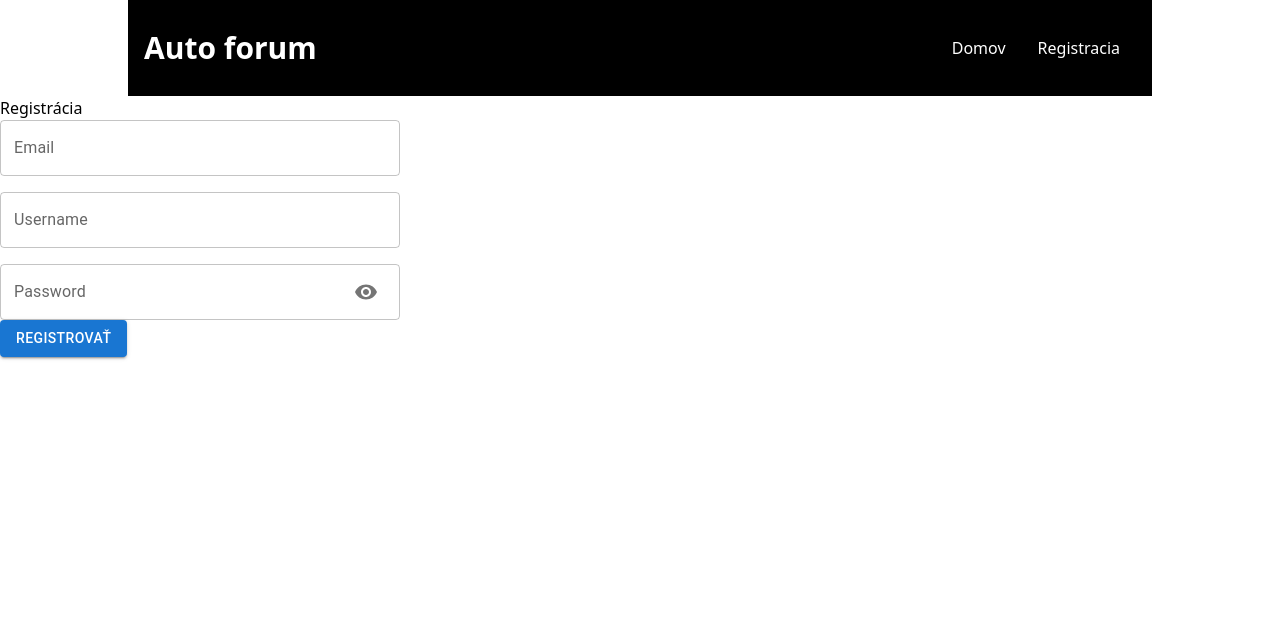
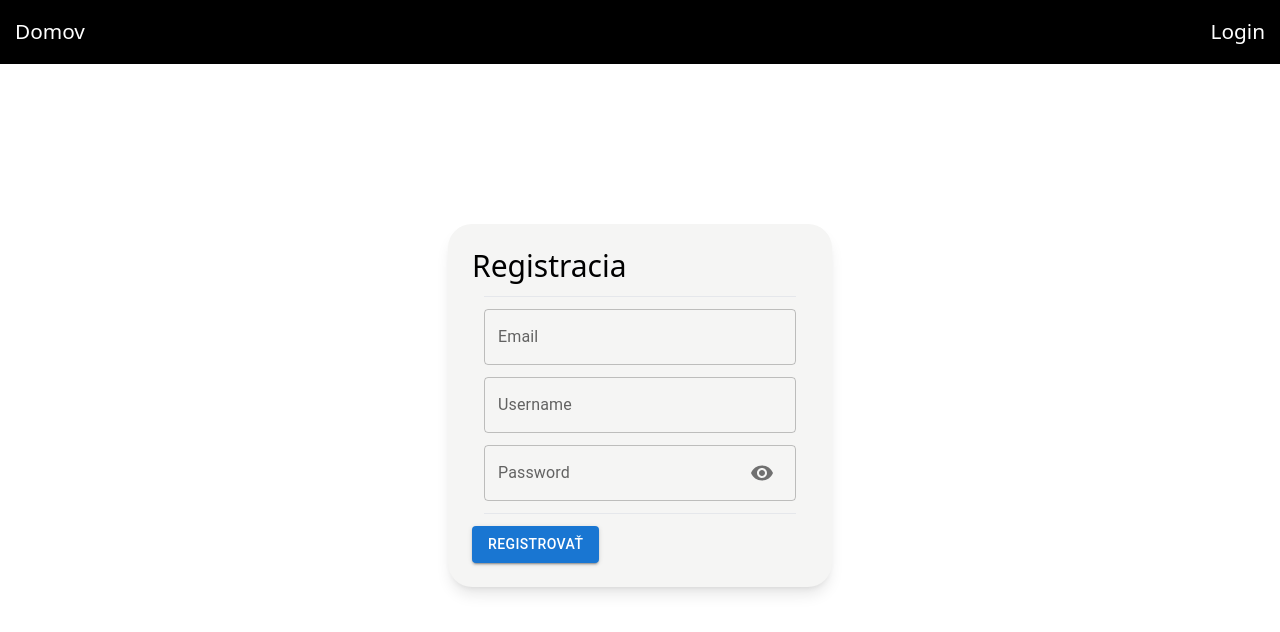
Before and after one commit to PatrikBalvan/VAII-client, a React (Create React App) app: page /register in a window 1280 px wide. Shown: the top 632 px of the page. Built offline with nearby package versions, Linux system fonts and the light colour scheme.

Commit message:
vizualna prerabka navbaru, login screenu a register screenu

```diff
--- a/src/App.tsx
+++ b/src/App.tsx
@@ -24,6 +24,7 @@ function App() {
       <Header setUser={setUser} user={user}/>
       <Routes>
         <Route path='/' element={<Home user={user} setUser={setUser}/>}/>
+        <Route path='/login' element={<Login user={user} setUser={setUser}/>}/>
         <Route path='/register' element={<Register user={user} setUser={setUser}/>}/>
       </Routes>
     </BrowserRouter>
--- a/src/components/Header.tsx
+++ b/src/components/Header.tsx
@@ -1,7 +1,10 @@
 import { Dispatch, FC, SetStateAction, useState } from 'react';
 import { User } from '../App';
 import { Link } from 'react-router-dom';
-import { ReorderFourOutline, CloseOutline } from "react-ionicons";
+import '../styles/Header.css'
+import Login from '../sites/Login';
+import { Button, IconButton } from '@mui/material';
+import ReorderIcon from '@mui/icons-material/Reorder';
 
 interface HeaderProps {
   setUser: Dispatch<SetStateAction<User>>
@@ -24,25 +27,29 @@ const Header: FC<HeaderProps> = (props) => {
 
   const navLinks = [
 		{ title: "Domov", path: "/" },
-    { title: "Registracia", path: "/register" },
 	];
 
   return (
-		<div className='flex justify-between items-center h-24 max-w-[80%] mx-auto px-4 bg-black text-white'>
-      <h1 className='w-full text-3xl font-bold'>Auto forum</h1>
-      <div className='hidden md:flex'>
-        {navLinks.map((item) => (
-          <Link className='p-4' to={item.path} key={item.title}>{item.title}</Link>
-        ))}
+		<div className='nav-bar'>
+      <div className='nav-left-side'>
+        <div className='nav-links' id={showNav ? 'hidden' : ''}>
+          {navLinks.map((item) => (
+            <Link className='nav-link-item' to={item.path} key={item.title}>{item.title}</Link>
+          ))}
+        </div>
+        <IconButton className='nav-expand-button' onClick={navHandler}>
+          <ReorderIcon/>
+        </IconButton>
       </div>
-      <div onClick={navHandler} className='block md:hidden'>
-          {showNav ? <CloseOutline color={'#ffffff'}/> : <ReorderFourOutline color={'#ffffff'}/>}
-      </div>
-      <div className={showNav ? 'fixed left-0 top-0 w-[60%] h-full border-r border-r-gray-900 bg-[#000300] ease-in-out duration-500' : 'ease-in-out duration-500 fixed left-[-100%]'}>
-        <h1 className='w-full text-3xl font-bold m-4'>Auto forum</h1>
-        {navLinks.map((item) => (
-          <Link className='p-4 border-b border-gray-600' to={item.path} key={item.title}>{item.title}</Link>
-        ))}
+      <div className='nav-right-side'>
+        {!props.user ?
+          <Link className='nav-login' to='/login'>Login</Link>
+          :
+          <>
+            <h1 className='nav-logged-user'>Prihlaseny uživatel: {props.user.username}</h1>
+            <Button onClick={logoutHandler} variant='contained' color='error'>Odhlasiť</Button>
+          </>
+        }
       </div>
     </div>
 	);
--- a/src/sites/Login.tsx
+++ b/src/sites/Login.tsx
@@ -1,12 +1,12 @@
-import { Button, Stack, TextField,} from '@mui/material'
+import { Button, IconButton, InputAdornment, Stack, TextField, Tooltip,} from '@mui/material'
 import { SubmitHandler, useForm } from 'react-hook-form';
 import { zodResolver } from '@hookform/resolvers/zod';
 import { z } from 'zod'
 import { ErrorMessage } from '@hookform/error-message';
 import axios from 'axios';
-import { Dispatch, FC, SetStateAction, useEffect } from 'react';
+import { Dispatch, FC, SetStateAction, useEffect, useState } from 'react';
 import { User } from '../App';
-import '../styles/Login.css'
+import { Visibility, VisibilityOff } from '@mui/icons-material';
 
 interface LoginProps {
     user: User
@@ -21,8 +21,8 @@ const Login: FC<LoginProps> = (props) => {
     }, [props.user])
 
     const formSchema = z.object({
-        email: z.string().email(),
-        password: z.string().min(1)
+        email: z.string().email('Uveďte email v spravnom formate abc@abc.abc'),
+        password: z.string().min(1, 'Heslo nesmie byť prázdne!')
     })
 
     type FormFields = z.infer<typeof formSchema>
@@ -36,6 +36,8 @@ const Login: FC<LoginProps> = (props) => {
         resolver: zodResolver(formSchema)
     })
 
+    const [showPassword, setShowpassword] = useState<boolean>(false)
+
     const onSubmit: SubmitHandler<FormFields> = async (data) => {
         axios.post('/auth/login', {
             email: data.email,
@@ -46,22 +48,45 @@ const Login: FC<LoginProps> = (props) => {
             window.location.href = window.location.origin
         }).catch((err) => {
             console.error(err)
+            setError('root', {message: err.response.data.message})
         })
     }
 
     return (
-        <div>
-            <form onSubmit={handleSubmit(onSubmit)}>
-                <h1>Prihlasenie</h1>
-                <Stack spacing={2} direction='column' width={400}>
-                    <TextField {...register('email')} label='Email' type='email'/>
-                    <ErrorMessage errors={errors} name='email'/>
-                    <TextField {...register('password')} label='Password' type='password'/>
-                    <ErrorMessage errors={errors} name='password'/>
-                </Stack>
-                <Button disabled={isSubmitting} type='submit' variant='contained' color='primary'>Prihlasiť</Button>
-            </form>
-            <a className='register-link' href='/register'>Vytvoriť účet</a>
+        <div className='flex justify-center items-center mt-40'>
+            <div className='w-96 p-6 shadow-lg bg-stone-100 rounded-3xl'>
+                <h1 className='text-3xl'>Prihlasenie</h1>
+                <hr className='m-3'/>
+                <form onSubmit={handleSubmit(onSubmit)}>
+                    <div className='m-3'>
+                        <TextField {...register('email')} label='Email' type='email' className='w-full'/>
+                        {errors.email && <p className='text-red-500'>{errors.email.message}</p>}
+                    </div>
+                    <div className='m-3'>
+                    <TextField {...register('password')} className='w-full' label='Password' type={showPassword ? 'text' : 'password'}
+                            InputProps={{
+                                endAdornment: (
+                                    <InputAdornment position="end">
+                                        <Tooltip title={showPassword ? 'Skryť heslo' : 'Zobraziť heslo'}>
+                                            <IconButton onClick={()=>{setShowpassword(!showPassword)}}>
+                                                {showPassword ? <VisibilityOff /> : <Visibility />}
+                                            </IconButton>
+                                        </Tooltip>
+
+                                    </InputAdornment>
+                                )
+                            }}
+                        />
+                        {errors.password && <p className='text-red-500'>{errors.password.message}</p>}
+                    </div>
+                    <div className='m-3'>
+                       {errors.root && <p className='text-red-500'>{errors.root.message}</p>}
+                    </div>
+                    <hr className='m-3'/>
+                    <Button disabled={isSubmitting} type='submit' variant='contained' color='primary'>Prihlasiť</Button>
+                </form>
+                <a className='mt-5 text-blue-500' href='/register'>Nemate učet? Vytvoriť účet</a>
+            </div>
         </div>
     )
 }
--- a/src/sites/Register.tsx
+++ b/src/sites/Register.tsx
@@ -22,9 +22,11 @@ const Register: FC<RegisterProps> = (props) => {
     }, [props.user])
 
     const formSchema = z.object({
-        email: z.string().email(),
-        username: z.string().min(1,'Required field').min(5, 'Atleast 5 chars'),
-        password: z.string().min(8)
+        email: z.string().email('Uveďte email v spravnom formate abc@abc.abc'),
+        username: z.string()
+            .min(1,'Úživateľské meno nesmie byť prázdne!')
+            .min(5, 'Úživateľské meno musi mať aspoň 5 znakov!'),
+        password: z.string().min(8, 'Heslo musi mať aspoň 8 znakov!')
     })
 
     type FormFields = z.infer<typeof formSchema>
@@ -56,15 +58,21 @@ const Register: FC<RegisterProps> = (props) => {
     }
 
     return (
-        <>
-            <h1>Registrácia</h1>
+        <div className='flex justify-center items-center mt-40'>
+            <div className='w-96 p-6 shadow-lg bg-stone-100 rounded-3xl'>
+                <h1 className='text-3xl'>Registracia</h1>
+                <hr className='m-3'/>
                 <form onSubmit={handleSubmit(onSubmit)}>
-                <Stack spacing={2} direction='column' width={400}>
-                    <TextField {...register('email')} label='Email' type='email'/>
-                    <ErrorMessage errors={errors} name='email'/>
-                    <TextField {...register('username')} label='Username'/>
-                    <ErrorMessage errors={errors} name='username'/>
-                    <TextField {...register('password')} label='Password' type={showPassword ? 'text' : 'password'}
+                    <div className='m-3'>
+                        <TextField {...register('email')} label='Email' type='email' className='w-full'/>
+                        {errors.email && <p className='text-red-500'>{errors.email.message}</p>}
+                    </div>
+                    <div className='m-3'>
+                        <TextField {...register('username')} label='Username' className='w-full'/>
+                        {errors.username && <p className='text-red-500'>{errors.username.message}</p>}
+                    </div>
+                    <div className='m-3'>
+                        <TextField {...register('password')} className='w-full' label='Password' type={showPassword ? 'text' : 'password'}
                             InputProps={{
                                 endAdornment: (
                                     <InputAdornment position="end">
@@ -78,11 +86,16 @@ const Register: FC<RegisterProps> = (props) => {
                                 )
                             }}
                         />
-                    <ErrorMessage errors={errors} name='password'/>
-                </Stack>
+                        {errors.password && <p className='text-red-500'>{errors.password.message}</p>}
+                    </div>
+                    <div className='m-3'>
+                       {errors.root && <p>{errors.root.message}</p>}
+                    </div>
+                    <hr className='m-3'/>
                     <Button disabled={isSubmitting} type='submit' variant='contained' color='primary'>Registrovať</Button>
                 </form>
-        </>
+            </div>
+        </div>
     )
 }
 
--- /dev/null
+++ b/src/styles/Header.css
@@ -0,0 +1,83 @@
+.nav-bar {
+    background-color: black;
+    width: 100%;
+    height: 4rem;
+    display: flex;
+}
+
+.nav-bar .nav-left-side {
+    flex: 50%;
+    display: flex;
+    justify-content: left;
+    align-items: center;
+}
+
+.nav-bar .nav-right-side {
+    flex: 50%;
+    display: flex;
+    justify-content: right;
+    align-items: center;
+}
+
+.nav-bar .nav-left-side .nav-link-item {
+    font-size: 1.3rem;
+    color: white;
+    margin-left: 15px
+}
+
+.nav-bar .nav-left-side #hidden {
+    display: flex;
+}
+
+.nav-bar .nav-left-side .nav-expand-button {
+    color: white;
+    display: none;
+}
+
+.nav-bar .nav-right-side .nav-login {
+    font-size: 1.3rem;
+    color: white;
+    margin-right: 15px
+}
+
+.nav-bar .nav-right-side .nav-logged-user {
+    margin-right: 10px;
+    color: white;
+}
+
+@media only screen and (max-width: 800px) {
+    .nav-bar .nav-left-side .nav-link-item {
+        font-size: 1rem;
+    }
+
+    .nav-bar .nav-right-side .nav-login {
+        font-size: 1rem;
+    }
+}
+
+@media only screen and (max-width: 600px) {
+    .nav-bar .nav-left-side .nav-links {
+        display: none;
+    }
+
+    .nav-bar .nav-left-side .nav-expand-button {
+        display: flex;
+    }
+
+    .nav-bar .nav-left-side #hidden {
+        z-index: 5;
+        position: absolute;
+        left: 0px;
+        top: 4rem;
+        width: 100%;
+        background-color: black;
+        display: flex;
+        flex-direction: column;
+        align-items: left;
+    }
+
+    .nav-bar .nav-left-side #hidden Link {
+        margin: 20px;
+        font-size: 2rem;
+    }
+}
--- a/src/styles/Login.css
+++ /dev/null
@@ -1,3 +0,0 @@
-.register-link {
-    text-decoration: none;
-}
```
Lines whose indentation alone changed are shown as unchanged.
